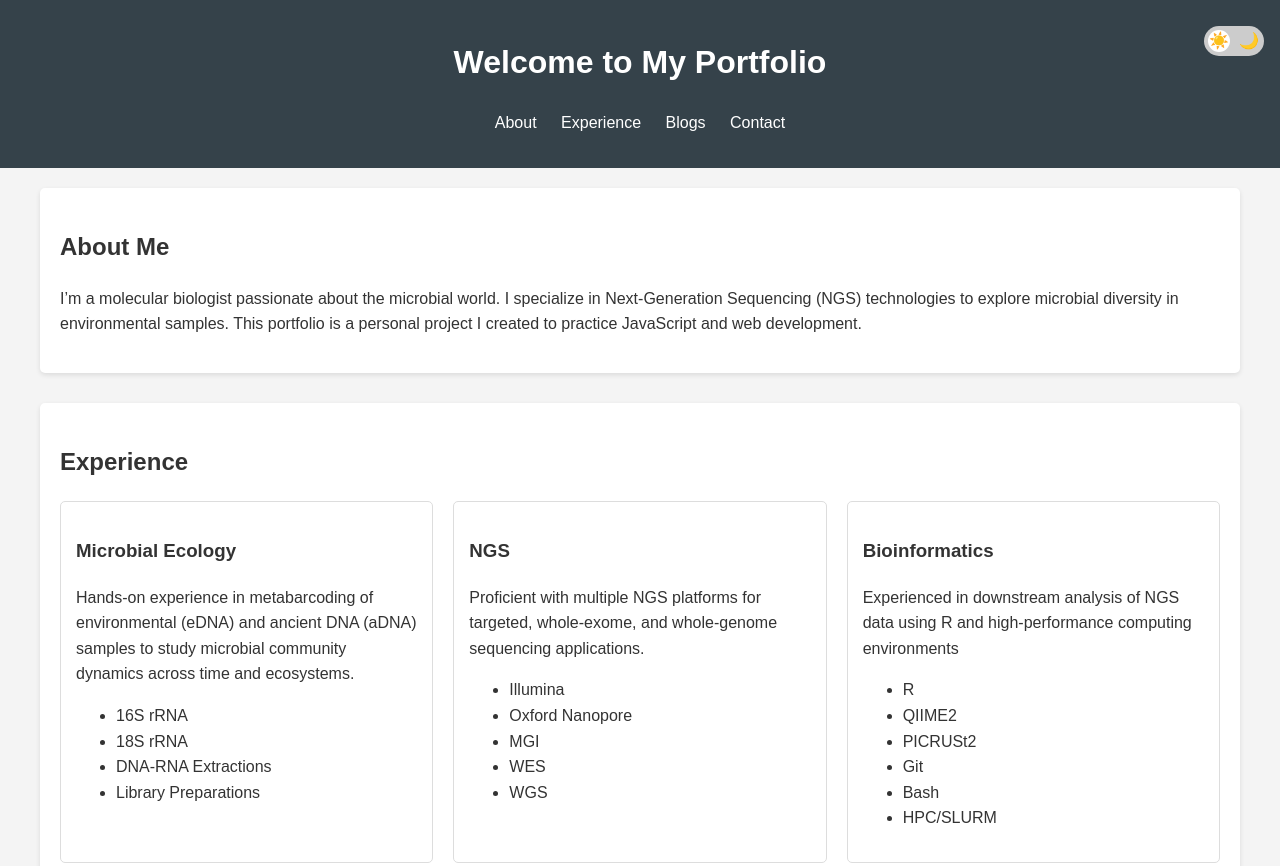
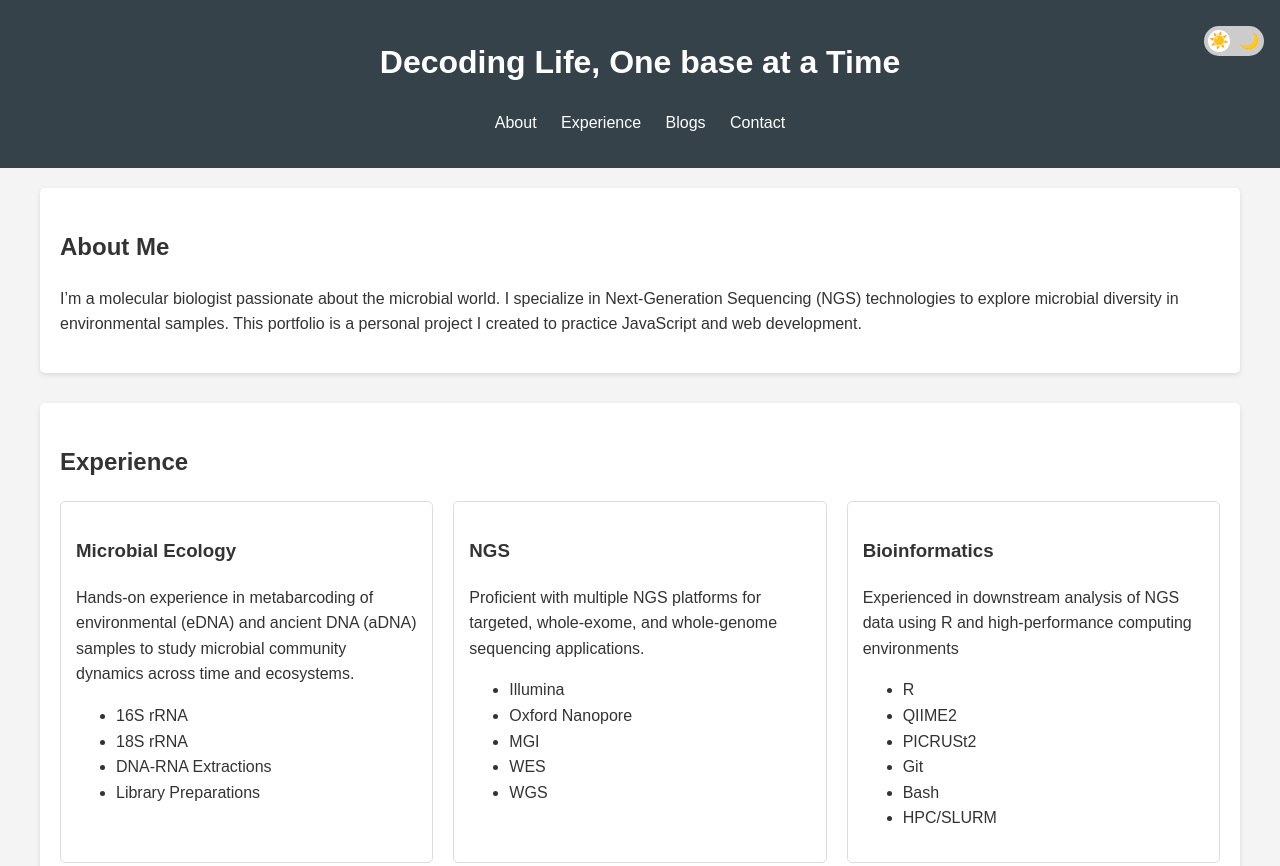
Before and after one commit to shanptom/shanptom.github.io, a plain HTML site: page index.html in a window 1280 px wide. Shown: the top 866 px of the page. Drawn offline with Linux system fonts and the light colour scheme.

Commit message:
added title

```diff
--- a/index.html
+++ b/index.html
@@ -3,12 +3,12 @@
 <head>
     <meta charset="UTF-8">
     <meta name="viewport" content="width=device-width, initial-scale=1.0">
-    <title>My Portfolio</title>
+    <title>Shan Thomas</title>
     <link rel="stylesheet" href="styles.css">
 </head>
 <body>
     <header>
-        <h1>Welcome to My Portfolio</h1>
+        <h1>Decoding Life, One base at a Time</h1>
         <nav>
             <ul id="nav-menu">
                 <li><a href="#about">About</a></li>
```
